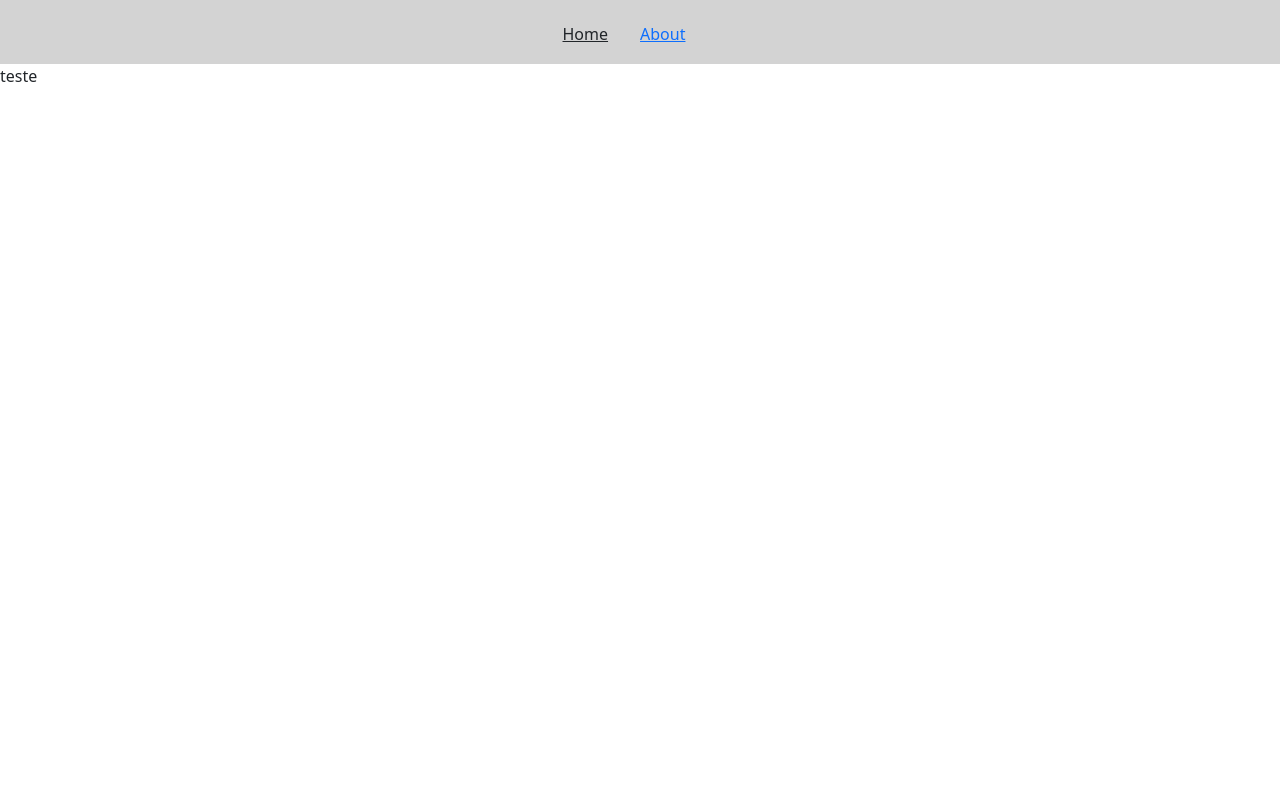
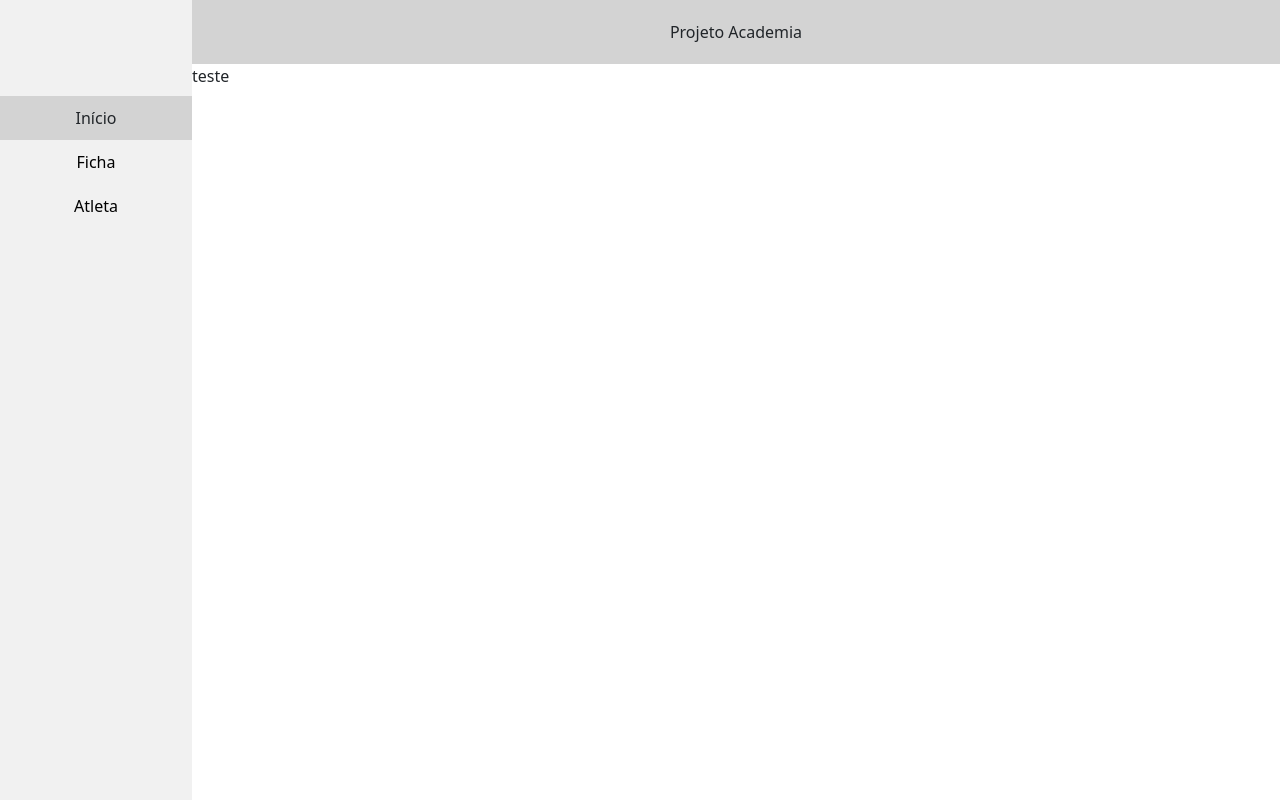
Before and after one commit to joaomarcelo09/ficha-acad-ui, a Vue app: page / in a window 1280 px wide. Built offline with nearby package versions, Linux system fonts and the light colour scheme.

Commit message:
feat: componente listagem

```diff
--- a/package.json
+++ b/package.json
@@ -13,6 +13,7 @@
     "format": "prettier --write src/"
   },
   "dependencies": {
+    "bootstrap": "^5.3.3",
     "pinia": "^2.1.7",
     "vue": "^3.4.15",
     "vue-router": "^4.2.5"
--- a/src/App.vue
+++ b/src/App.vue
@@ -3,21 +3,41 @@ import { RouterLink, RouterView } from 'vue-router'
 </script>
 
 <template>
-  <header>
+  <div class="sidebar">
       <nav>
-        <RouterLink to="/">Home</RouterLink>
-        <RouterLink to="/about">About</RouterLink>
+        <RouterLink to="/">Início</RouterLink>
+        <RouterLink to="/ficha">Ficha</RouterLink>
+        <RouterLink to="/atleta">Atleta</RouterLink>
       </nav>
-  </header>
-
+  </div>
+  <div class="content">
+    <header>
+      Projeto Academia
+    </header>
   <RouterView />
+</div>
 </template>
 
 <style scoped>
+.sidebar {
+  margin: 0;
+  padding: 0;
+  width: 12rem;
+  background-color: #f1f1f1;
+  position: fixed;
+  height: 100%;
+  overflow: auto;
+}
+
 header {
   line-height: 1.5;
   background-color: lightgray;
   height: 4rem;
+}
+
+div.content {
+  margin-left: 12rem;
+  height: auto;
 }
 
 nav {
@@ -28,20 +48,25 @@ nav {
 
 }
 
-
-
 nav a.router-link-exact-active {
   color: var(--color-text);
+  background-color:#d3d3d3;
 }
 
 nav a.router-link-exact-active:hover {
-  background-color: transparent;
+  background-color:#d3d3d3;
 }
 
 nav a {
-  display: inline-block;
-  padding: 0 1rem;
-  border-left: 1px solid var(--color-border);
+  display: block;
+  color: #000000;
+  width: auto;
+  padding: 10px;
+  text-decoration: none;
+}
+
+nav a:hover {
+  background-color: #f0f8ff;
 }
 
 nav a:first-of-type {
@@ -49,22 +74,21 @@ nav a:first-of-type {
 }
 
 @media (min-width: 1024px) {
+
   header {
     display: flex;
+    text-align: center;
+    justify-content: center;
     place-items: center;
     padding-right: calc(var(--section-gap) / 2);
   }
 
   nav {
-    text-align: left;
-    margin-left: -1rem;
+    text-align: center;
     font-size: 1rem;
     justify-content: center;
-    display: flex;
-
     padding: 1rem 0;
-    margin-top: 0.2rem;
-    /* margin-left: 40%; */
+    margin-top: 5rem;
   }
 }
 </style>
--- /dev/null
+++ b/src/components/ListComponent.vue
@@ -0,0 +1,62 @@
+<script setup lang="ts">
+defineProps<{
+  items?: any
+  pagination?: any
+  search?: string
+}>()
+</script>
+
+<template>
+  <div class="card shadow">
+    <div class="container row mt-4 mx-2">
+      <input class="col-6" type="text" />
+      <div class="col-6 row justify-content-end mx-0">
+        <button class="col-2 bg-success mx-3 text-bg-primary">Criar</button>
+      </div>
+    </div>
+    <div class="body col-sm-6 col-md-6">
+      <div class="card mb-4">
+        <div class="container text-start">
+          <div class="row mt-2 mb-2 mx-0">
+            <div class="col-3">Nome</div>
+            <div class="col-3">Data</div>
+            <div class="col-3">Status</div>
+          </div>
+        </div>
+        <div class="row">
+          <div class="col-12">
+            <div class="border p-3 d-flex" v-for="(item, key) in items" :key="key">
+              <div class="col-3 text-start mx-1">{{ item.nome ? item.nome : 'Não há dados' }}</div>
+              <div class="col-3 text-start">{{ item.Data ? item.Data : 'Não há dados' }}</div>
+              <div class="col-3 text-start">{{ item.Status ? item.Status : 'Não há dados' }}</div>
+
+              <div class="container button row justify-content-end">
+                <button class="col-4 bg-info mx-3 text-bg-primary">Editar</button>
+                <button class="col-4 bg-danger text-bg-primary">Excluir</button>
+              </div>
+            </div>
+          </div>
+        </div>
+      </div>
+    </div>
+    <div class="container mx-2">
+        <nav aria-label="...">
+  <ul  class="pagination pagination-sm">
+    <li v-for="pages in pagination" :key="pages" class="page-item"><a class="page-link" href="#"> {{ pages }}</a></li>
+  </ul>
+</nav>
+    </div>
+  </div>
+</template>
+
+<style scoped>
+.body {
+  margin-top: 2rem;
+  width: 100%;
+}
+
+.button {
+  width: 100%;
+  color: #ffffff;
+}
+</style>
--- a/src/router/index.ts
+++ b/src/router/index.ts
@@ -1,5 +1,7 @@
 import { createRouter, createWebHistory } from 'vue-router'
 import HomeView from '../views/HomeView.vue'
+import FichaViewVue from '@/views/FichaView.vue'
+import AthleteViewVue from '@/views/AthleteView.vue'
 
 const router = createRouter({
   history: createWebHistory(import.meta.env.BASE_URL),
@@ -8,6 +10,16 @@ const router = createRouter({
       path: '/',
       name: 'home',
       component: HomeView
+    },
+    {
+      path: '/ficha',
+      name: 'ficha',
+      component: FichaViewVue
+    },
+    {
+      path: '/atleta',
+      name: 'athlete',
+      component: AthleteViewVue
     },
     {
       path: '/about',
--- /dev/null
+++ b/src/views/AthleteView.vue
@@ -0,0 +1,5 @@
+<template>
+    <div>
+        atleta
+    </div>
+</template>
--- /dev/null
+++ b/src/views/FichaView.vue
@@ -0,0 +1,25 @@
+<script setup lang="ts">
+import ListComponent from '@/components/ListComponent.vue';
+import { ref } from 'vue';
+
+const items = ref([{nome: 'Joao Marcelo', Data: '16/01/2024', Status: 'Malhando' }, 'item 2'])
+const pages = ref([1,2,3])
+
+
+
+</script>
+
+<template>
+    <div class="body">
+        <ListComponent :items="items" :pagination="pages"/>
+    </div>
+</template>
+
+<style scoped>
+.body {
+
+    margin-top: 10rem;
+    margin-left: 1%;
+    width: 98%;
+}
+</style>
```
Also changed, not shown: 1 other file (tests, documents, lock files or other folders).
